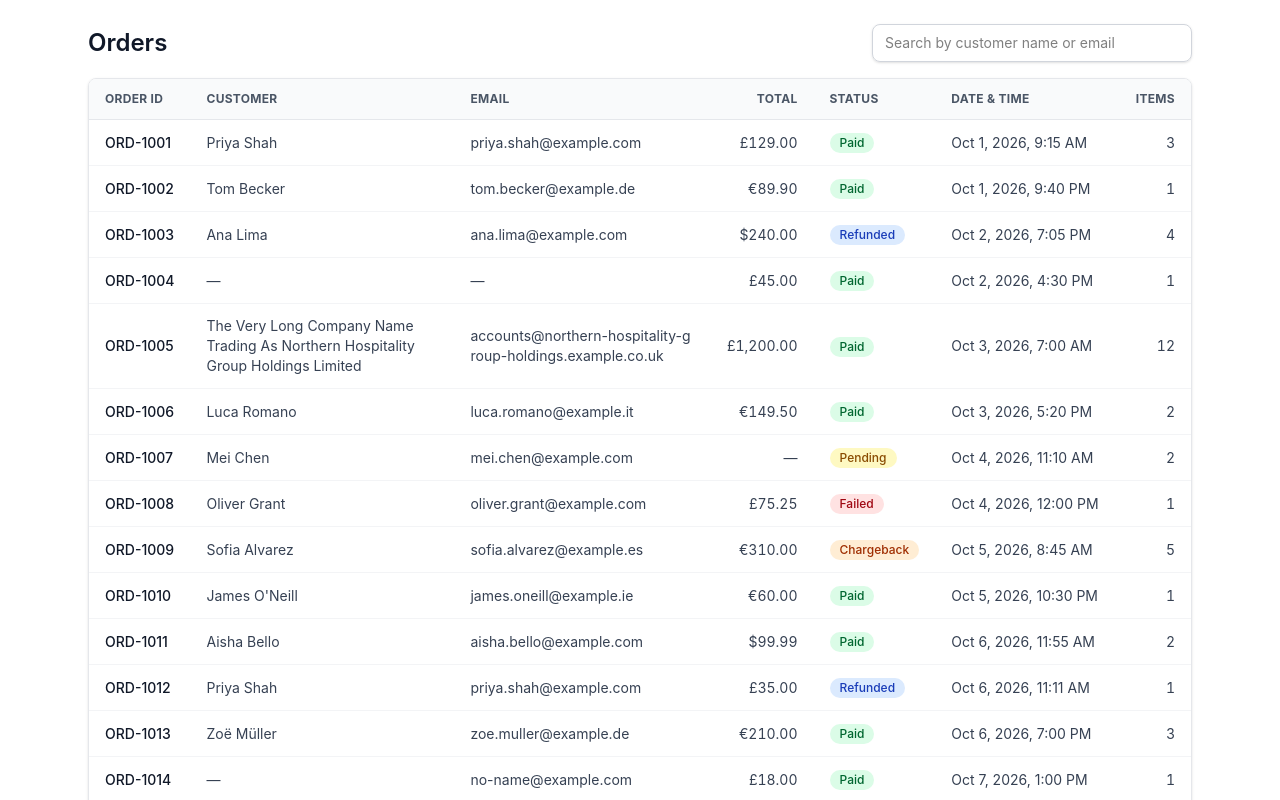
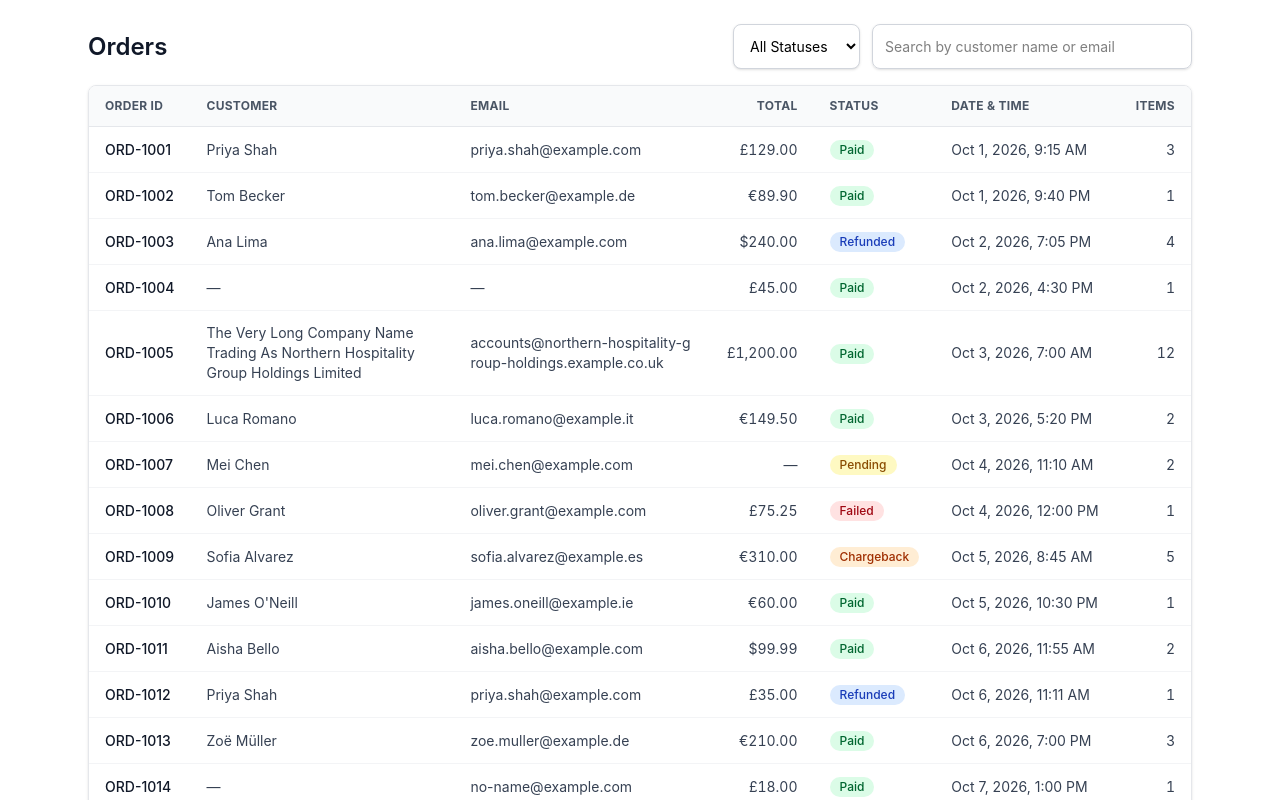
Before and after one commit to therishabh/calyptus-assessment-task, a React (Vite) app: page / in a window 1280 px wide. Shown: the top 800 px of the page. Built offline with nearby package versions, Linux system fonts and the light colour scheme.

Commit message:
feat: add status filter dropdown

```diff
--- a/src/App.jsx
+++ b/src/App.jsx
@@ -26,6 +26,7 @@ function App() {
   const [loading, setLoading] = useState(true)
   const [error, setError] = useState(null)
   const [query, setQuery] = useState('')
+  const [status, setStatus] = useState('all')
 
   useEffect(() => {
     const controller = new AbortController()
@@ -46,15 +47,21 @@ function App() {
     return () => controller.abort()
   }, [])
 
+  const statuses = useMemo(() => [...new Set(orders.map((o) => o.status))].sort(), [orders])
+
   const filteredOrders = useMemo(() => {
     const term = query.trim().toLowerCase()
-    if (!term) return orders
-    return orders.filter(
-      (order) =>
+    return orders.filter((order) => {
+      if (status !== 'all' && order.status !== status) return false
+      if (!term) return true
+      return (
         order.customer?.name?.toLowerCase().includes(term) ||
-        order.customer?.email?.toLowerCase().includes(term),
+        order.customer?.email?.toLowerCase().includes(term)
       )
-  }, [orders, query])
+    })
+  }, [orders, query, status])
+
+  const isFiltering = query.trim() !== '' || status !== 'all'
 
   if (loading) return <p className="p-6 text-gray-500">Loading orders…</p>
   if (error) return <p role="alert" className="p-6 text-red-600">Could not load orders: {error}</p>
@@ -63,14 +70,29 @@ function App() {
     <div className="mx-auto max-w-6xl p-6">
       <div className="mb-4 flex flex-wrap items-center justify-between gap-3">
         <h1 className="text-2xl font-semibold text-gray-900">Orders</h1>
+        <div className="flex w-full flex-wrap gap-3 sm:w-auto">
+          <select
+            value={status}
+            onChange={(e) => setStatus(e.target.value)}
+            aria-label="Filter orders by status"
+            className="rounded-lg border border-gray-300 bg-white px-3 py-3 text-sm capitalize shadow-sm focus:border-blue-500 focus:outline-none focus:ring-2 focus:ring-blue-200"
+          >
+            <option value="all">All statuses</option>
+            {statuses.map((s) => (
+              <option key={s} value={s}>
+                {s}
+              </option>
+            ))}
+          </select>
           <input
             type="search"
             value={query}
             onChange={(e) => setQuery(e.target.value)}
             placeholder="Search by customer name or email"
             aria-label="Search orders by customer name or email"
-          className="w-full rounded-lg border border-gray-300 px-3 py-2 text-sm shadow-sm focus:border-blue-500 focus:outline-none focus:ring-2 focus:ring-blue-200 sm:w-80"
+            className="rounded-lg border border-gray-300 px-3 py-2 text-sm shadow-sm focus:border-blue-500 focus:outline-none focus:ring-2 focus:ring-blue-200 min-w-0 flex-1 sm:w-80 sm:flex-none"
           />
+        </div>
       </div>
       <div className="overflow-x-auto rounded-lg border border-gray-200 shadow-sm">
         <table className="min-w-full divide-y divide-gray-200 text-left text-sm">
@@ -89,7 +111,7 @@ function App() {
             {filteredOrders.length === 0 ? (
               <tr>
                 <td colSpan={7} className="px-4 py-6 text-center text-gray-500">
-                  {query.trim() ? 'No orders match your search' : 'No orders found'}
+                  {isFiltering ? 'No orders match your filters' : 'No orders found'}
                 </td>
               </tr>
             ) : (
```
Lines whose indentation alone changed are shown as unchanged.
